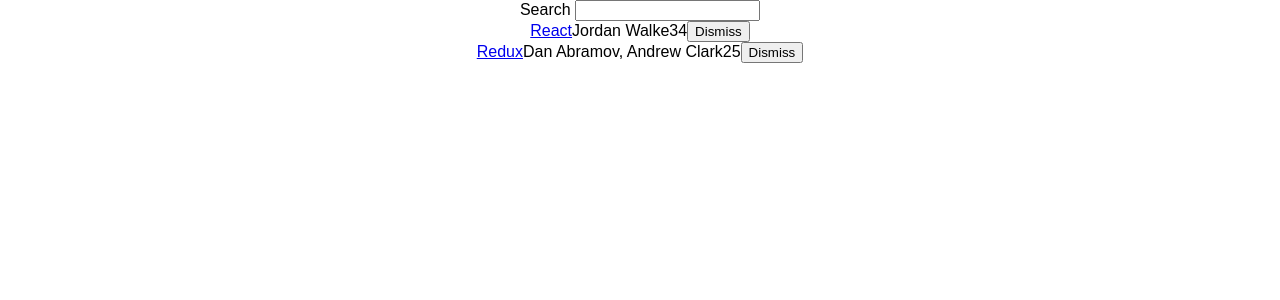
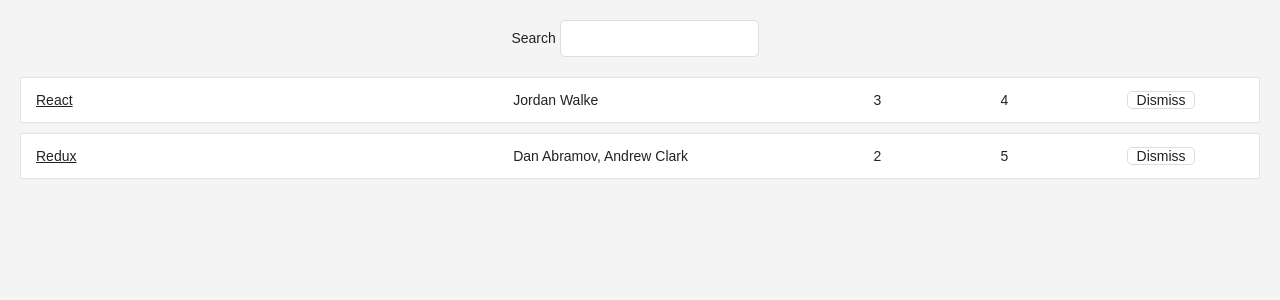
Before and after one commit to codeangler/the_road_two_react, a React (Create React App) app: page / in a window 1280 px wide. Shown: the top 300 px of the page. Built offline with nearby package versions, Linux system fonts and the light colour scheme.

Commit message:
styling component

```diff
--- a/src/App.css
+++ b/src/App.css
@@ -22,3 +22,67 @@
   from { transform: rotate(0deg); }
   to { transform: rotate(360deg); }
 }
+
+.page {
+  margin: 20px;
+}
+
+.interactions {
+  text-align: center;
+}
+
+.table {
+  margin: 20px 0;
+}
+
+.table-header {
+  display: flex;
+  line-height: 24px;
+  font-size: 16px;
+  padding: 0 10px;
+  justify-content: space-between;
+}
+
+.table-empty {
+  margin: 200px;
+  text-align: center;
+  font-size: 16px;
+}
+
+.table-row {
+  display: flex;
+  line-height: 24px;
+  white-space: nowrap;
+  margin: 10px 0;
+  padding: 10px;
+  background: #ffffff;
+  border: 1px solid #e3e3e3;
+}
+
+.table-header > span {
+  overflow: hidden;
+  text-overflow: ellipsis;
+  padding: 0 5px;
+}
+
+.table-row > span {
+  overflow: hidden;
+  text-overflow: ellipsis;
+  padding: 0 5px;
+}
+
+.button-inline {
+  border-width: 1px;
+  background: transparent;
+  color: inherit;
+  text-align: inherit;
+  -webkit-font-smoothing: inherit;
+  padding: 0 .6em;
+  font-size: inherit;
+  cursor: pointer;
+}
+
+.button-active {
+  border-radius: 0;
+  border-bottom: 1px solid #38BB6C;
+}
--- a/src/App.js
+++ b/src/App.js
@@ -49,13 +49,15 @@ class App extends Component {
   render() {
     const {searchTerm, list} = this.state;
     return (
-      <div className="App">
+      <div className="page">
+        <div className="interactions">
         <Search
           value={searchTerm}
           onChange={this.onSearchChange}
         >
         Search
         </Search>
+        </div>
         <Table
           list={list}
           pattern={searchTerm}
@@ -80,19 +82,20 @@ const Search = ({value, onChange, children}) =>  // I don't like the style of th
 function Table(props) {
   const { list, pattern, onDismiss } = props;
     return(
-      <div>
+      <div className="table">
       {
         list.filter(isSearched(pattern)).map(item =>
-          <div key={item.objectID}>
-            <span>
+          <div className="table-row" key={item.objectID}>
+            <span style={{width:'40%'}}>
               <a href={item.url} target="_blank">{item.title}</a>
             </span>
-            <span>{item.author}</span>
-            <span>{item.num_comments}</span>
-            <span>{item.points}</span>
-            <span>
+            <span style={{width:'30%'}}>{item.author}</span>
+            <span style={{width:'10%'}}>{item.num_comments}</span>
+            <span style={{width:'10%'}}>{item.points}</span>
+            <span style={{width:'10%'}}>
               <Button
                 onClick={() => onDismiss(item.objectID)}
+                className="button-inline"
               >
               Dismiss
               </Button>
--- a/src/index.css
+++ b/src/index.css
@@ -2,4 +2,46 @@ body {
   margin: 0;
   padding: 0;
   font-family: sans-serif;
+  color: #222;
+  background: #f4f4f4;
+  font: 400 14px CoreSands, Arial, sans-serif;
 }
+
+a {
+  color: #222;
+}
+
+a:hover {
+  text-decoration: underline;
+}
+
+ul, li {
+  list-style: none;
+  padding: 0;
+  margin: 0;
+}
+
+input {
+  padding: 10px;
+  border-radius: 5px;
+  outline: none;
+  margin-right: 10px;
+  border: 1px solid #dddddd;
+}
+
+button {
+  padding: 10px;
+  border-radius: 5px;
+  border: 1px solid #dddddd;
+  background: transparent;
+  color: #808080;
+  cursor: pointer;
+}
+
+button:hover {
+  color: #222;
+}
+
+*:focus {
+  outline: none;
+}
```
